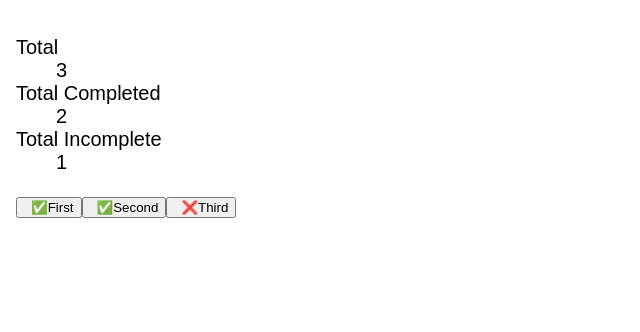
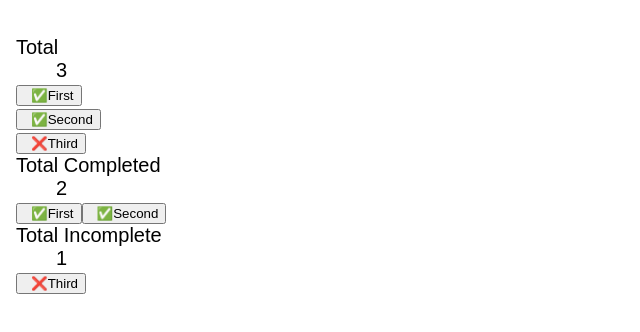
Before and after one commit to igaboc/emoji, a React (Create React App) app: page / in a window 1280 px wide. Shown: the top 332 px of the page, without its empty margins (0-640 px from the left). Built offline with nearby package versions, Linux system fonts and the light colour scheme.

Commit message:
Add filter for completed/incomplete items

```diff
--- a/src/App.js
+++ b/src/App.js
@@ -60,6 +60,22 @@ class App extends Component {
     })
   }
 
+  filterCompletedItems = function(items) {
+    const completedItems = items.map((item) => (
+      item.completed ? item : null
+    ))
+    console.log(completedItems)
+    return completedItems
+  }
+
+  filterIncompletedItems = function(items) {
+    const IncompletedItems = items.map((item) => (
+      item.completed ? null : item
+    ))
+    console.log(IncompletedItems)
+    return IncompletedItems
+  }
+
   render() {
     const items = this.state.items
 
@@ -75,21 +91,14 @@ class App extends Component {
         totalIncomplete += 1
       }
     })
-
     return (
       <div className="App">
       <dl>
         <dt> Total </dt>
         <dd> {total} </dd>
-
-        <dt> Total Completed </dt>
-        <dd> {totalCompleted} </dd>
-
-        <dt> Total Incomplete </dt>
-        <dd> {totalIncomplete} </dd>
-      </dl>
       {
         items.map((item, index) => (
+          <div>
             <ToDoItem
               key={ index }
               description={ item.description }
@@ -101,8 +110,59 @@ class App extends Component {
                 }
               }
             />
+          </div>
         ))
       }
+
+        <dt> Total Completed </dt>
+        <dd> {totalCompleted} </dd>
+        { this.filterCompletedItems(items).map((item, index) => {
+            if (item) {
+              return (
+                <ToDoItem
+                  key={ index }
+                  description={ item.description }
+                  completed={ item.completed }
+                  onToggleCompleted={
+                    () => {
+                      console.log('ToDoItem onToggleCompleted received', index)
+                      this.onToggleItemAtIndex(index)
+                    }
+                  }
+                />
+              )
+            }
+            else {
+              return null
+            }
+          })
+          }
+
+
+        <dt> Total Incomplete </dt>
+        <dd> {totalIncomplete} </dd>
+        { this.filterIncompletedItems(items).map((item, index) => {
+            if (item) {
+              return (
+                <ToDoItem
+                  key={ index }
+                  description={ item.description }
+                  completed={ item.completed }
+                  onToggleCompleted={
+                    () => {
+                      console.log('ToDoItem onToggleCompleted received', index)
+                      this.onToggleItemAtIndex(index)
+                    }
+                  }
+                />
+              )
+            }
+            else {
+              return null
+            }
+          })
+          }
+      </dl>
       </div>
     );
   }
```
Lines whose indentation alone changed are shown as unchanged.
